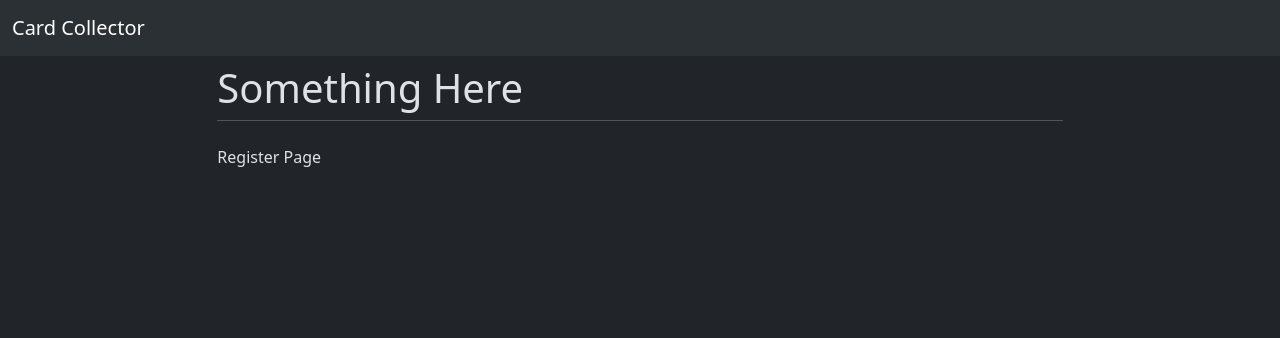
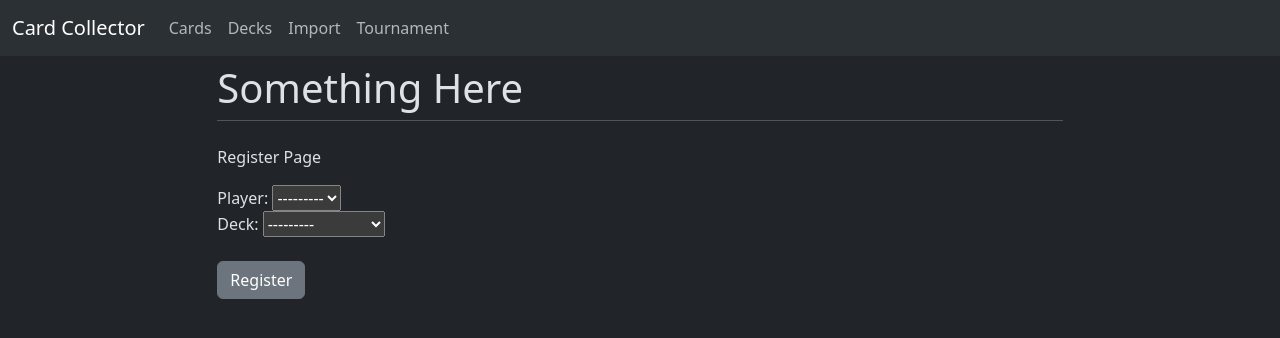
Before and after one commit to jake-mauney/CardCollector, a Django app: page /tournament/register/1/ in a window 1280 px wide. Shown: the top 338 px of the page. Run offline with Django 5.2, Linux system fonts and the light colour scheme; data comes from the database, SQL or seed files in the repository; both versions use the stored data as it was after the commit.

Commit message:
added menu items to tournament, got register page to respect the page you clicked register on.

```diff
--- a/tournament/forms.py
+++ b/tournament/forms.py
@@ -1,8 +1,13 @@
 from django import forms
-from .models import Tournament
+from .models import Tournament, Registration
 from django.forms import ModelForm
 
 class TournamentCreateForm(ModelForm):
     class Meta:
         model = Tournament
         fields = ['title','game','format']
+
+class RegisterTournament(ModelForm):
+    class Meta:
+        model = Registration
+        fields = [ 'player', 'deck']
--- a/tournament/templates/tournament/register.html
+++ b/tournament/templates/tournament/register.html
@@ -4,4 +4,13 @@
 
 <p>Register Page</p>
 
+{% if form %}
+
+<form method="POST">
+    {% csrf_token %}
+    {{ form }}</br>
+    <button type="submit" class="btn btn-secondary">Register</button>
+</form>
+{% endif %}
+
 {% endblock %}
--- a/tournament/views.py
+++ b/tournament/views.py
@@ -1,17 +1,19 @@
 from django.shortcuts import render
-from .forms import TournamentCreateForm
+from .forms import TournamentCreateForm, RegisterTournament
 from .models import Tournament, Registration, Match
+from siteutils.models import menu_items
 
 def TourCreate(request):
-
+    items = menu_items.objects.all()
     form = TournamentCreateForm(request.POST or None)
-    context = {"form": form}
+    context = {"form": form, "items": items}
     return render (request, "tournament/createtour.html", context)
 
 def TourHome(request):
     TourList = Tournament.objects.all()
+    items = menu_items.objects.all()
     form = TournamentCreateForm(request.POST or None)
-    context = {"TourList": TourList, "form": form}
+    context = {"TourList": TourList, "form": form, "items": items}
     #what to do when POST, new tournament form handler
     if request.method == 'POST' and form.is_valid():
         #sets the values
@@ -23,12 +25,21 @@ def TourHome(request):
     return render (request, "tournament/tourhome.html", context)
 
 def TourDetails(request, tour_id):
+    items = menu_items.objects.all()
     tournament = Tournament.objects.get(pk=tour_id)
     RegPlayers = Registration.objects.filter(tournament = tour_id)
-    context = {"Tournament": tournament, "Players": RegPlayers}
+    context = {"Tournament": tournament, "Players": RegPlayers, "items": items}
     return render(request, "tournament/tourdetail.html", context)
 
 def Register(request, tour_id):
+    items = menu_items.objects.all()
     tournament = Tournament.objects.get(pk=tour_id)
-    context = {"Tournament": tournament}
+    form = RegisterTournament(request.POST or None)
+    if request.method == 'POST' and form.is_valid():
+        #sets the values
+        player_form = form.cleaned_data['player']
+        deck_form = form.cleaned_data['deck']
+        #actually create the record
+        newReg = Registration.objects.create(player=player_form, tournament = tournament, deck = deck_form  )
+    context = {"Tournament": tournament, "form": form, "items": items}
     return render(request, "tournament/register.html", context)
```
Also changed, not shown: db.sqlite3.
